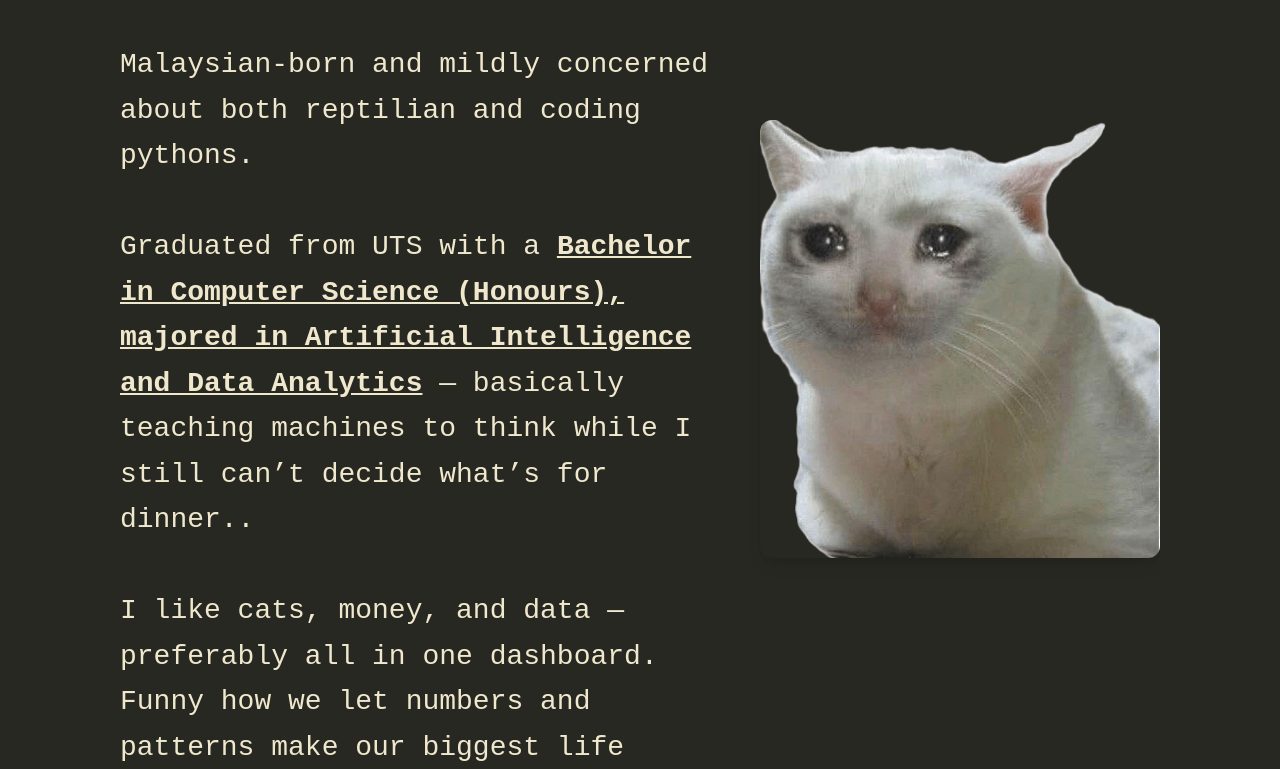
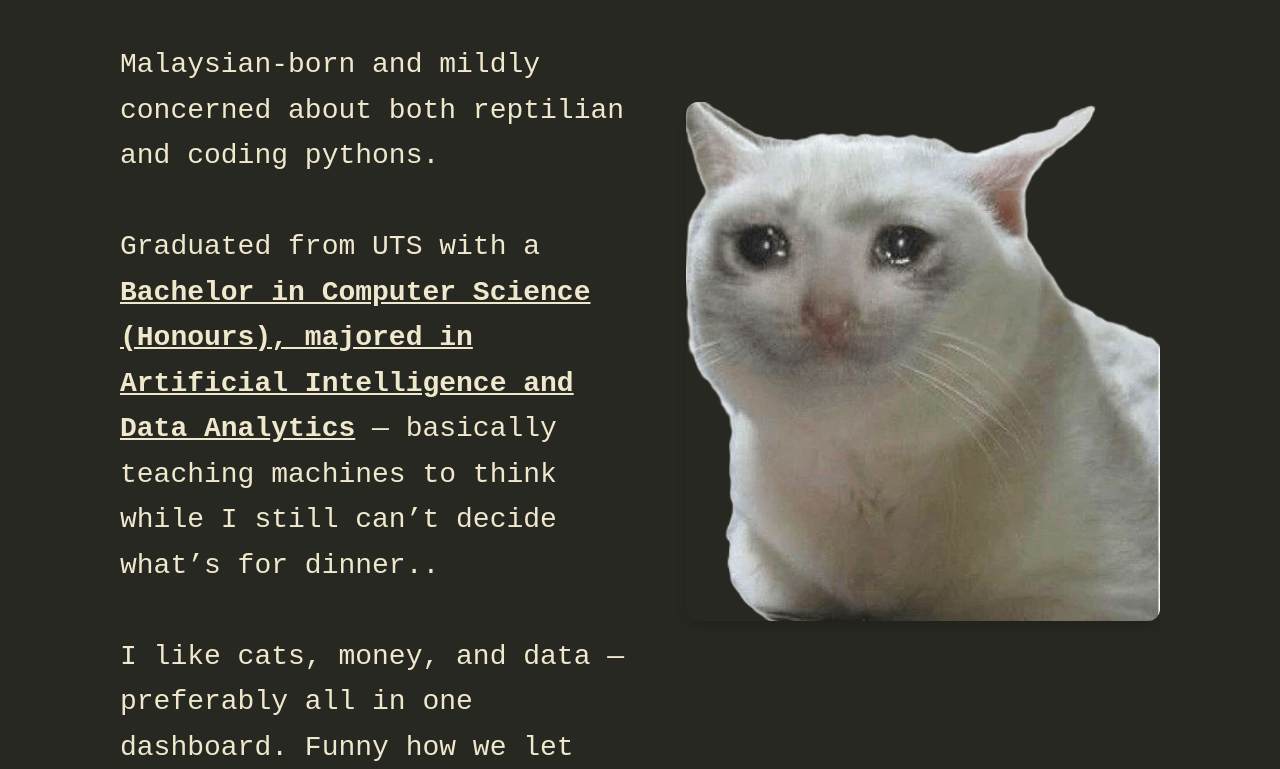
Before and after one commit to zenzen26/my_portfolio, a Next.js app: page /home in a window 1280 px wide. Shown: the part 661-1430 px from the top of the page. Built offline with nearby package versions, Linux system fonts and the light colour scheme.

Commit message:
Update Home page ui and added framer motion on goals section

```diff
--- a/src/pages/home.tsx
+++ b/src/pages/home.tsx
@@ -1,4 +1,5 @@
 'use client'
+import Image from 'next/image'
 import { useEffect, useRef, useState } from 'react'
 // import { Fraunces } from 'next/font/google'
 // import { Sigmar_One } from 'next/font/google'
@@ -72,11 +73,12 @@ export default function Home() {
           </div>
           {/* Right Image Container */}
           <div>
-            <img
+            <Image
               src="/images/avatar.png"
               alt="avatar"
-              className="w-full h-full object-contain rounded-xl shadow-lg"
-              style={{ maxHeight: '500px' }}
+              width={500} // adjust based on your layout
+              height={500}
+              className="w-full h-auto rounded-xl shadow-lg object-contain"
             />
           </div>
         </section>
@@ -116,7 +118,7 @@ export default function Home() {
                 <ul className="body-3 list-disc list-inside text-left space-y-2 my-3">
                   <li>Healthcare (Preferred)</li>
                   <li>Finance</li>
-                  <li>Transport & City Planning</li>
+                  <li>Transport &amp; City Planning</li>
                   <li>Open to others</li>
                 </ul>
                 <p className="body-3 font-bold underline">Tasks</p>
@@ -157,24 +159,24 @@ export default function Home() {
 
         {/* Let’s Work Together — Here’s Why */}
         <section className="my-20 text-left">
-          <h2 className='my-10'>🌟 Let’s Work Together — Here’s Why 🌟</h2>
+          <h2 className='my-10'>🌟 Let’s Work Together — Here&apos;s Why 🌟</h2>
            <p className="body-2">
-              I’m a data-loving, cat-appreciating, Python-wrangling human currently surviving both Australia’s wildlife and syntax errors.
+              I&apos;m a data-loving, cat-appreciating, Python-wrangling human currently surviving both Australia’s wildlife and syntax errors.
               With a background in AI and Data Analytics, I enjoy finding patterns in chaos and turning messy data into something that
               actually makes sense (and looks good while doing it).
             </p>
 
-            <h4 className="mt-8 mb-4">You’ll want me on your team if you need someone who:</h4>
+            <h4 className="mt-8 mb-4">You&apos;ll want me on your team if you need someone who:</h4>
             <ul className="list-disc list-inside space-y-2 body-3">
               <li>Thinks critically and works hands-on to build machine learning models</li>
               <li>Speaks both “tech” and “plain English” (especially helpful for cross-functional teams)</li>
               <li>Has just enough design sense to make things pretty, and just enough logic to make them work</li>
-              <li>Loves learning, googles fast, and isn’t afraid of a challenge</li>
+              <li>Loves learning, googles fast, and isn&apos;t afraid of a challenge</li>
             </ul>
         </section>
         {/* What I'm Looking For in a Team */}
         <section className="my-20 text-left">
-          <h2 className='my-10'>🚀 What I'm Looking For in a Team 🚀</h2>
+          <h2 className='my-10'>🚀 What I&apos;m Looking For in a Team 🚀</h2>
            <p className="body-2">
               I’m seeking opportunities to:
             </p>
```
